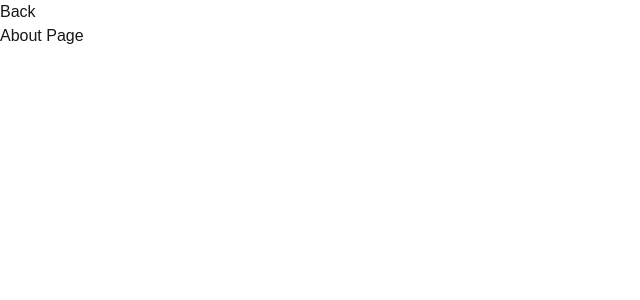
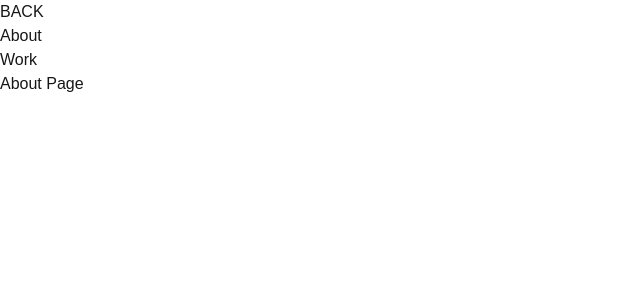
Before and after one commit to hieuristik/portfolio-site, a Next.js app: page /about in a window 1280 px wide. Shown: the top 300 px of the page, without its empty margins (0-640 px from the left). Built offline with nearby package versions, Linux system fonts and the light colour scheme.

Commit message:
Added Nav component and changed routing logic

```diff
--- a/src/app/about/page.js
+++ b/src/app/about/page.js
@@ -1,7 +1,6 @@
 export default function About() {
   return (
     <>
-    <a href="/">Back</a>
     <h1>About Page</h1>
     </>
   );
--- a/src/app/layout.js
+++ b/src/app/layout.js
@@ -1,4 +1,5 @@
 import { Geist, Geist_Mono } from "next/font/google";
+import Nav from "@/components/Nav";
 import "./globals.css";
 
 const geistSans = Geist({
@@ -19,6 +20,7 @@ export const metadata = {
 export default function RootLayout({ children }) {
   return (
     <html lang="en">
+      <Nav />
       <body
         className={`${geistSans.variable} ${geistMono.variable} antialiased`}
       >
--- a/src/app/page.js
+++ b/src/app/page.js
@@ -2,14 +2,6 @@ export default function Home() {
   return (
     <>
     <h1>Greetings Visitor!</h1>
-    <ul>
-      <li>
-        <a href="/about">About</a>
-      </li>
-      <li>
-        <a href="/work">Work</a>
-      </li>
-    </ul>
     </>
   );
 }
--- a/src/app/work/page.js
+++ b/src/app/work/page.js
@@ -1,7 +1,6 @@
 export default function Work() {
   return (
     <>
-    <a href="/">Back</a>
     <h1>Work Page</h1>
     </>
   );
--- /dev/null
+++ b/src/components/Nav.js
@@ -0,0 +1,15 @@
+import Link from "next/link";
+
+const Nav = () => {
+    return (
+        <nav>
+            <ul>
+                <li><Link href="/">BACK</Link></li>
+                <li><Link href="/about">About</Link></li>
+                <li><Link href="/work">Work</Link></li>
+            </ul>
+        </nav>
+    )
+}
+
+export default Nav;
```
